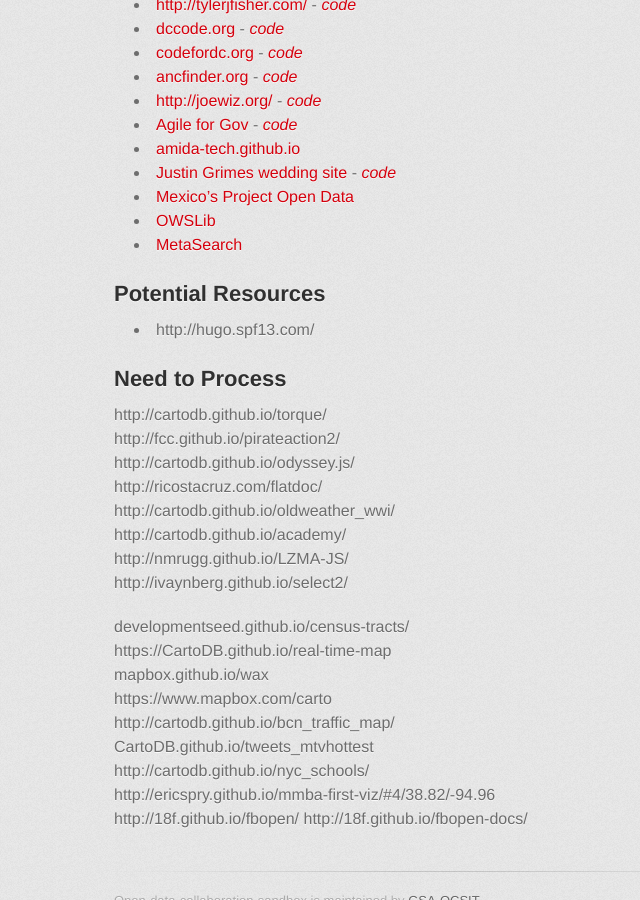
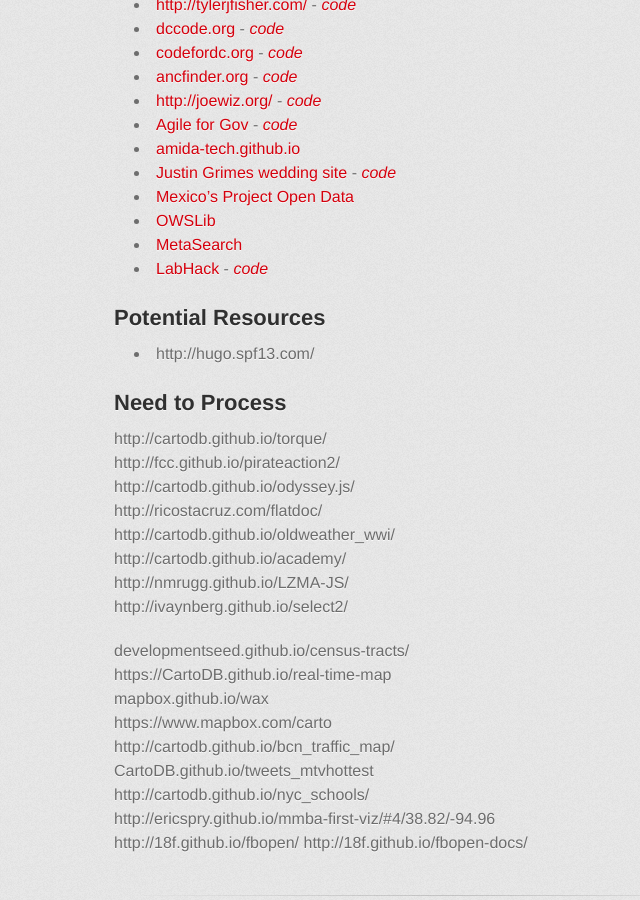
Before and after one commit to GSA/Open-Data-Collaboration-Sandbox, a Jekyll site: the page built from website_examples.md, in a window 1280 px wide and 900 px high, scrolled down 2086 px. Shown: the whole window, without its empty margins (216-856 px from the left). Built offline with Jekyll 4.4.1, drawn with Linux system fonts in a browser that asks for light colours; some web fonts are replaced.

Commit message:
adding labhack

```diff
--- a/website_examples.md
+++ b/website_examples.md
@@ -94,6 +94,7 @@
 * [Mexico's Project Open Data](http://mxabierto.github.io/iniciativa-datos-abiertos/)
 * [OWSLib](http://geopython.github.io/OWSLib/)
 * [MetaSearch](http://geopython.github.io/MetaSearch/)
+* [LabHack](http://www.labhack.org/) - *[code](https://www.github.com/codefordayton/labhack)*
 
 
 ## Potential Resources
```
